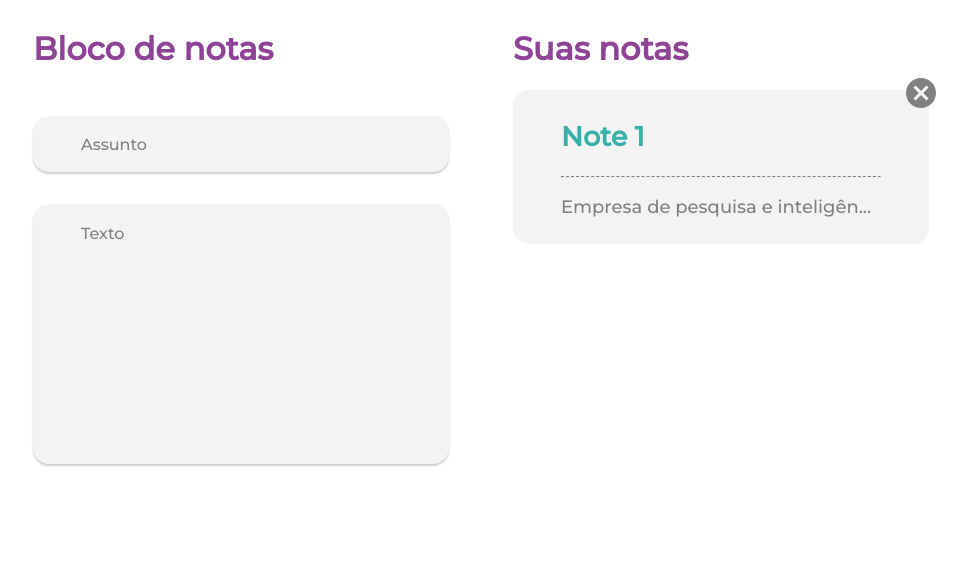
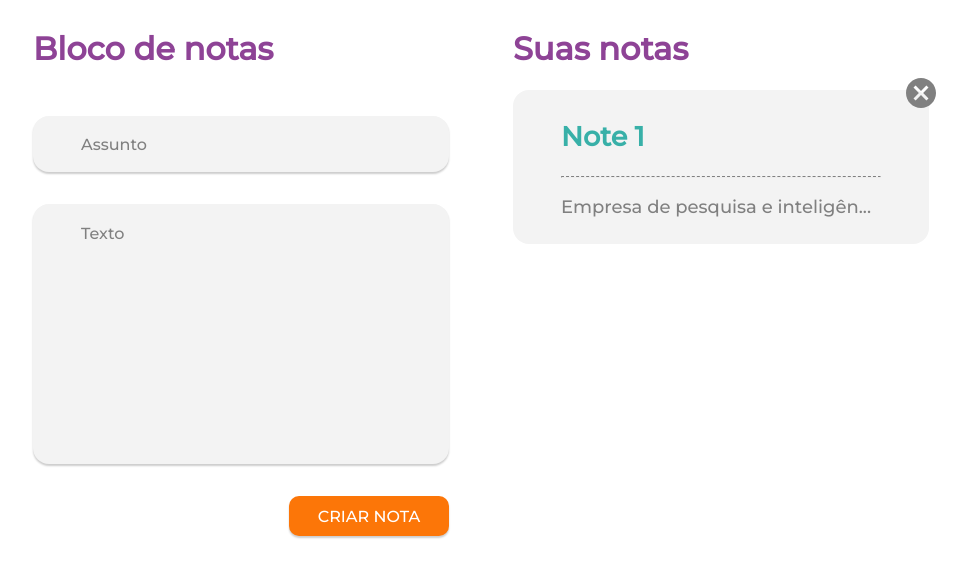
Before and after one commit to bruno-br/notes-app, a React (Create React App) app: page / in a window 1280 px wide. Shown: the top 578 px of the page, without its empty margins (7-974 px from the left). Built offline with nearby package versions, Linux system fonts and the light colour scheme.

Commit message:
feat: add button to notepad

```diff
--- a/src/components/NotePad/index.tsx
+++ b/src/components/NotePad/index.tsx
@@ -6,6 +6,9 @@ function NotePad() {
       <h1>Bloco de notas</h1>
       <input type="text" defaultValue="Assunto" />
       <textarea>Texto</textarea>
+      <div className="btn-container">
+        <button>CRIAR NOTA</button>
+      </div>
     </div>
   );
 }
--- a/src/components/NotePad/styles.css
+++ b/src/components/NotePad/styles.css
@@ -27,3 +27,20 @@ textarea {
   height: 15rem;
   padding-top: 1.25rem;
 }
+
+.notepad button {
+  font-family: "Montserrat", sans-serif;
+  background: var(--color-orange);
+  height: 2.5rem;
+  width: 10rem;
+  color: white;
+  font-size: medium;
+  border: transparent;
+  border-radius: 10px;
+  box-shadow: 0 2px 2px rgba(0, 0, 0, 0.2);
+  cursor: pointer;
+}
+
+.btn-container {
+  text-align: right;
+}
```
